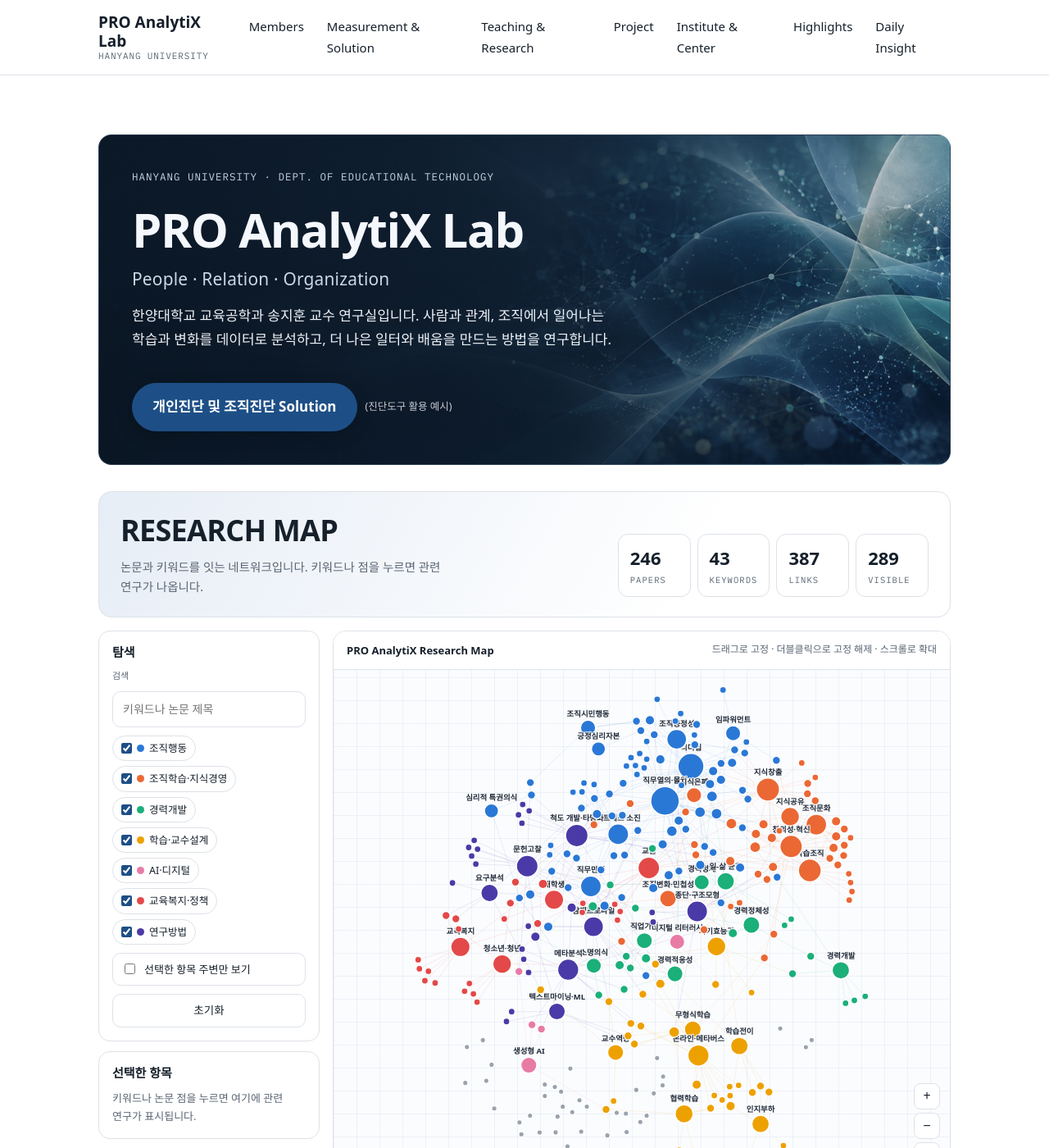
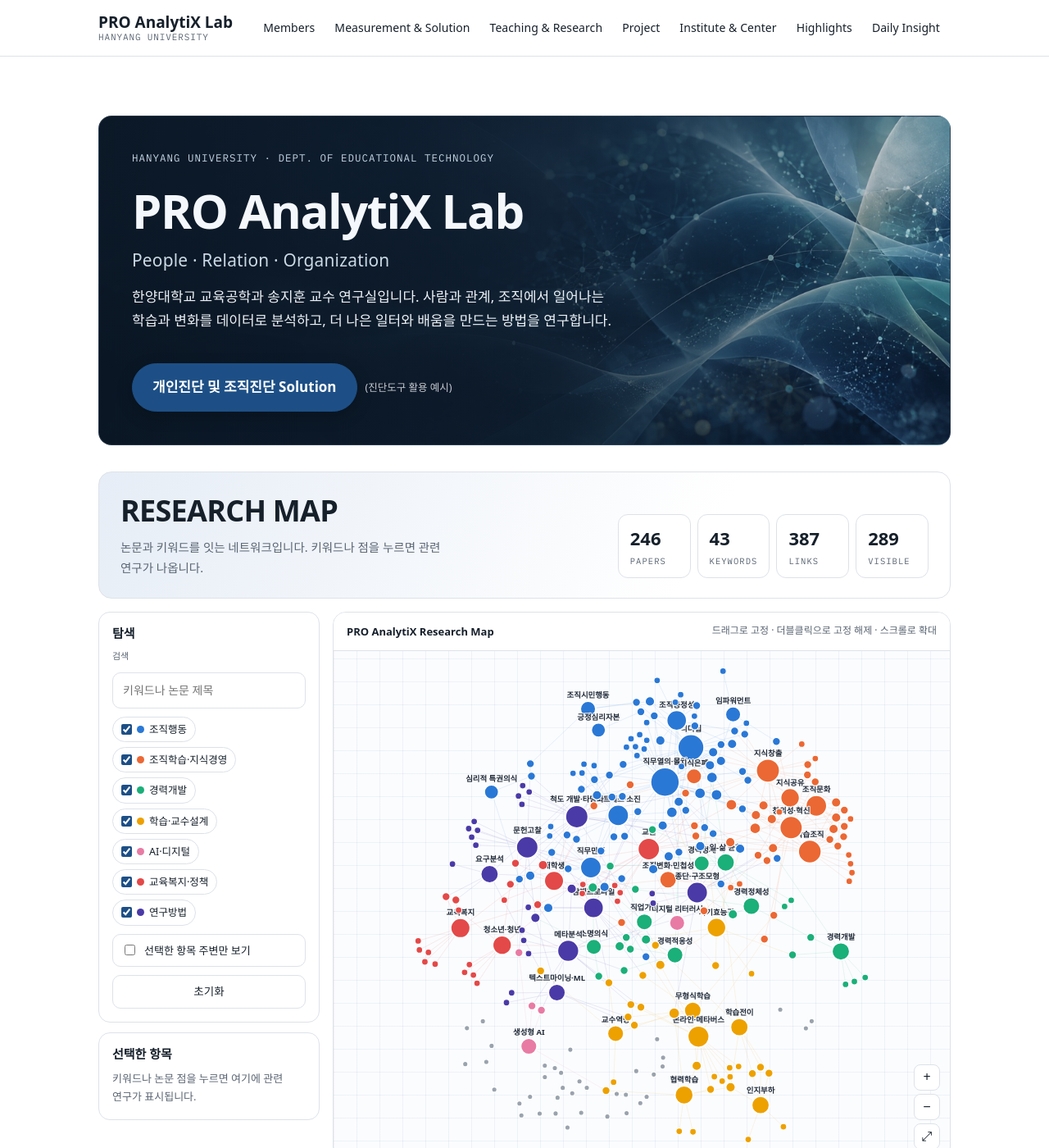
Before and after one commit to drsprolab/drsprolab.github.io, a Jekyll site: the page built from index.html, in a window 1280 px wide and 1400 px high. Shown: the whole window at 82% size. Built offline with Jekyll 4.4.1, drawn with Linux system fonts in a browser that asks for light colours; some web fonts are replaced.

Commit message:
헤더: 메뉴 글자 크기를 줄이고 로고 옆 공간 가운데로 정렬
메뉴 15px → 14px(좁은 PC 화면 13.5px), 메뉴를 로고 오른쪽 남은 공간의 가운데에 배치.

Co-Authored-By: Claude Opus 5.5 <noreply@anthropic.com>

```diff
--- a/assets/css/style.css
+++ b/assets/css/style.css
@@ -675,3 +675,16 @@ tfoot td { font-weight: 600; border-bottom: 0; }
   table.stack tfoot tr { background: var(--tint); }
   table.stack tfoot td[data-label] { font-weight: 600; }
 }
+
+/* ---- Header: smaller menu, centered ---- */
+.nav-item > a { font-size: 14px; padding: 22px 11px; letter-spacing: .005em; }
+.submenu a { font-size: 13.5px; }
+@media (min-width: 861px) {
+  /* 로고 오른쪽 남은 공간의 가운데에 메뉴를 둔다 */
+  .header-row { display: grid; grid-template-columns: max-content 1fr; align-items: center; min-height: 64px; column-gap: 24px; }
+  .site-nav { justify-self: center; }
+  .site-nav > ul { gap: 2px; }
+}
+@media (min-width: 861px) and (max-width: 1100px) {
+  .nav-item > a { padding-inline: 8px; font-size: 13.5px; }
+}
```
